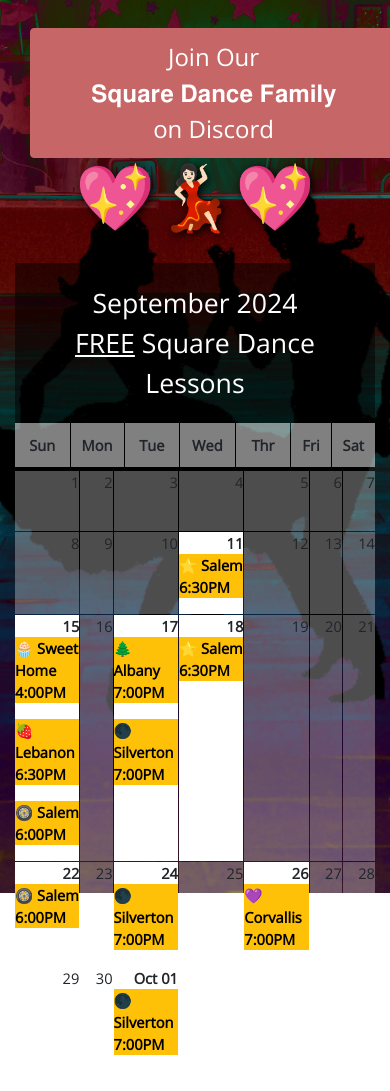
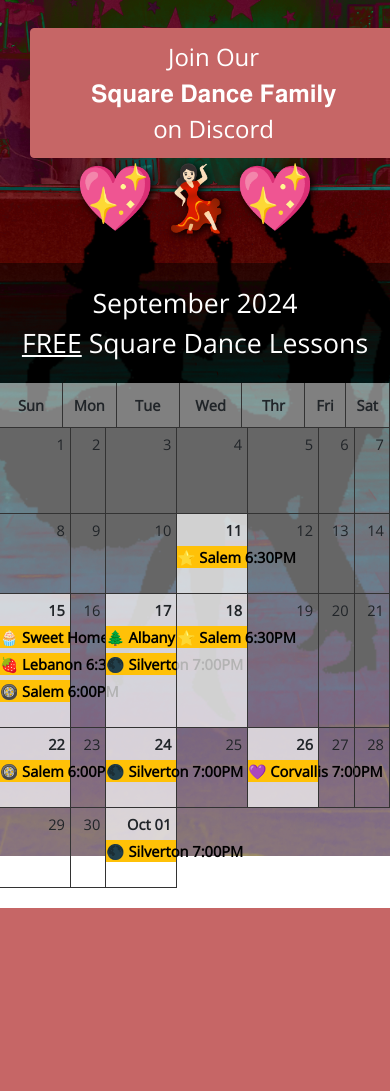
Before and after one commit to layhna/layhna.github.io, a PHP site: page / in a window 390 px wide. After the commit the page ends 908 px from the top, so only its background shows below. Run offline with PHP 8.4, Linux system fonts and the light colour scheme.

Commit message:
grid styling

```diff
--- a/css/tooplate-style.css
+++ b/css/tooplate-style.css
@@ -271,9 +271,22 @@ h5 {
 }
 
 
+
+@media screen and (max-width: 991px) {
+	.full-width {
+		width: 100vw;
+		position: relative;
+		left: 50%;
+		right: 50%;
+		margin-left: -50vw;
+		margin-right: -49vw;
+	}
+}
+
+
 /* -- CALENDAR -- */
 .calendar {
-    width: 100%;
+	width: 100%;
     max-width: 1200px;
     margin: 0 auto;
 	font-size: 11pt;
@@ -289,30 +302,40 @@ h5 {
 .calendar-days {
     display: inline-grid;
 	grid-template-columns: [sun] 2fr [mon] 1fr [tue] 2fr [wed] 2fr [thr] 2fr [fri] 1fr [sat] 1fr;
-    gap: 1px;
+    gap: 0px;
+	background: rgba(255,255,255,0.5);
 	text-align: center;
 }
 .calendar-days div {
-	background: rgba(255,255,255,0.5);
 	font-weight: bold;
+	border-right: 1px solid #333;
+	border-bottom: 1px solid #333;
 	padding: 11px;
 }
 .calendar-body {
     display: inline-grid;
-	grid-template-columns: [sun] 2fr [mon] 1fr [tue] 2fr [wed] 2fr [thr] 2fr [fri] 1fr [sat] 1fr;
-    gap: 1px;
+	grid-template-columns: minmax(0, 2fr) minmax(0, 1fr) minmax(0, 2fr) minmax(0, 2fr) minmax(0, 2fr) minmax(0, 1fr) minmax(0, 1fr);
+    gap: 0px;
+	background: rgba(255,255,255,0.4);
 	margin-bottom: 20px;
+	min-width: 0;
 }
 .calendar-body div {
-	background: rgba(255,255,255,0.3);
 	text-align: right;
+	border-right: 1px solid #333;
+	border-bottom: 1px solid #333;
+	padding: 5px 5px 20px;
 }
 .active-day {
-	background: rgba(255,255,255,1) !important;
+	background: rgba(255,255,255,0.7) !important;
 	font-weight: bold;
 }
 .active-day p {
 	text-align: left;
+	white-space: nowrap;
+	text-overflow: fade;
+	overflow: visible;
 	color: #000;
 	background-color: #ffc107;
+	margin: 5px -5px !important;
 }
--- a/index.html
+++ b/index.html
@@ -43,7 +43,7 @@ https://www.tooplate.com/view/2096-individual
 
 
 
-
+		<div class="full-width">
 			<div class="calendar calendar-header">
 				<b>September 2024
 				<br><u>FREE</u> Square Dance Lessons</b>
```
